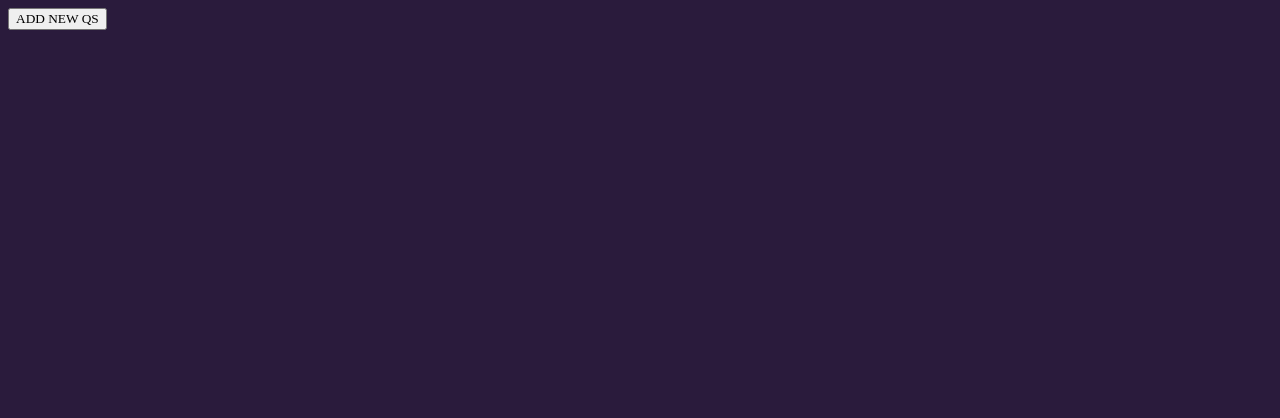
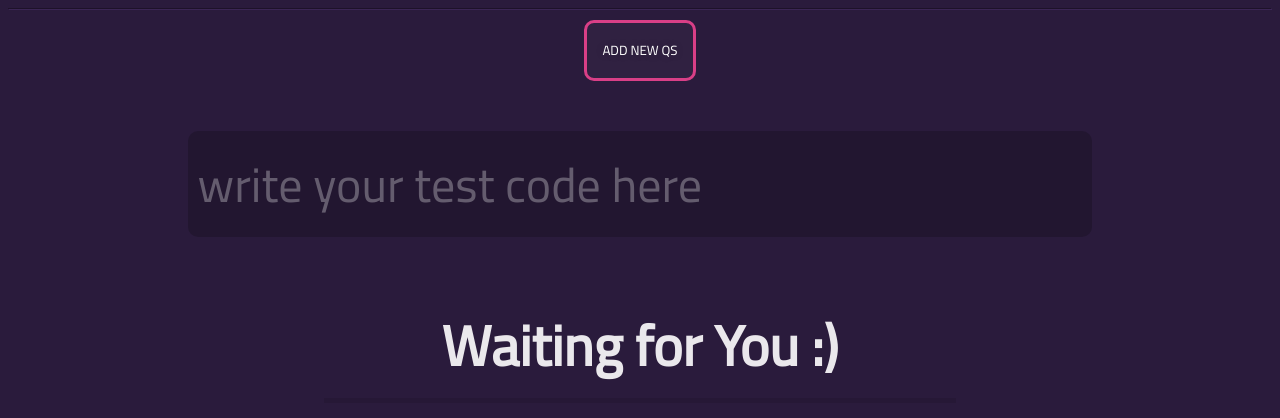
Before and after one commit to Ammar0ah/Automata, a React (Create React App) app: page /Create in a window 1280 px wide. Shown: the top 418 px of the page. Built offline with nearby package versions, Linux system fonts and the light colour scheme.

Commit message:
createPage style

```diff
--- a/package.json
+++ b/package.json
@@ -3,7 +3,7 @@
   "version": "0.1.0",
   "private": true,
   "dependencies": {
-    "lodash": "^4.17.10",
+    "lodash": "^4.17.11",
     "prop-types": "^15.6.2",
     "react": "^16.8.6",
     "react-dom": "^16.8.6",
--- a/src/App.css
+++ b/src/App.css
@@ -1,3 +1,5 @@
+@import url('https://fonts.googleapis.com/css?family=Cairo');
+
 body {
     background-color: #2A1B3C;
 }
@@ -5,6 +7,7 @@ body {
 * {
     font-family: 'Cairo';
 }
+
 *:focus {
     outline: none;
 }
@@ -27,10 +30,11 @@ body {
     cursor: pointer;
 }
 
-.load-state button:hover {
-  background-color: white;
+.load-state button:hover,
+.statment button:hover {
+    background-color: rgb(224, 221, 221);
     color: #D93F87;
-  box-shadow: 0px 0px 15px 3px rgb(68, 49, 141, 0.5);
+    box-shadow: 0px 0px 5px 3px rgb(68, 49, 141, 0.5);
 }
 
 .input-field {
@@ -50,6 +54,7 @@ body {
     font-size: 3rem;
     color: rgba(255, 255, 255, 0.7)
 }
+
 .input-field input::placeholder {
     font-size: 3rem;
     color: rgba(255, 255, 255, 0.3)
@@ -69,6 +74,7 @@ h3::after {
     margin: auto;
     border-top: 5px solid rgba(0, 0, 0, 0.1)
 }
+
 .button {
     display: block;
     margin: auto;
@@ -79,10 +85,12 @@ h3::after {
     position: relative;
     z-index: 1;
 }
+
 .button:focus {
     outline: none;
 }
-.button > span {
+
+.button>span {
     vertical-align: middle;
 }
 
@@ -91,10 +99,12 @@ h3::after {
     color: #37474f;
     border-color: #37474f;
 }
+
 .bg-2 .button {
     color: #ECEFF1;
     border-color: #ECEFF1;
 }
+
 .bg-3 .button {
     color: #fff;
     border-color: #fff;
@@ -104,9 +114,11 @@ h3::after {
 .button--size-s {
     font-size: 14px;
 }
+
 .button--size-m {
     font-size: 16px;
 }
+
 .button--size-l {
     font-size: 18px;
 }
@@ -116,21 +128,27 @@ h3::after {
     letter-spacing: 2px;
     text-transform: uppercase;
 }
+
 .button--text-thin {
     font-weight: 300;
 }
+
 .button--text-medium {
     font-weight: 500;
 }
+
 .button--text-thick {
     font-weight: 600;
 }
+
 .button--round-s {
     border-radius: 5px;
 }
+
 .button--round-m {
     border-radius: 15px;
 }
+
 .button--round-l {
     border-radius: 40px;
 }
@@ -139,12 +157,15 @@ h3::after {
 .button--border-thin {
     border: 1px solid;
 }
+
 .button--border-medium {
     border: 2px solid;
 }
+
 .button--border-thick {
     border: 3px solid;
 }
+
 /* Nuka */
 .button--nuka {
     -webkit-transition: color 0.3s;
@@ -152,9 +173,11 @@ h3::after {
     -webkit-transition-timing-function: cubic-bezier(0.2, 1, 0.3, 1);
     transition-timing-function: cubic-bezier(0.2, 1, 0.3, 1);
 }
+
 .button--nuka.button--inverted {
     color: #37474f;
 }
+
 .button--nuka::before,
 .button--nuka::after {
     content: '';
@@ -163,6 +186,7 @@ h3::after {
     background: #D93F87;
     z-index: -1;
 }
+
 .button--nuka::before {
     top: -4px;
     bottom: -4px;
@@ -174,6 +198,7 @@ h3::after {
     -webkit-transition: -webkit-transform 0.3s, opacity 0.3s;
     transition: transform 0.3s, opacity 0.3s;
 }
+
 .button--nuka::after {
     top: 0;
     left: 0;
@@ -184,28 +209,35 @@ h3::after {
     -webkit-transition: -webkit-transform 0.3s, background-color 0.3s;
     transition: transform 0.3s, background-color 0.3s;
 }
+
 .button--nuka::before,
 .button--nuka::after {
     -webkit-transition-timing-function: cubic-bezier(0.2, 1, 0.3, 1);
     transition-timing-function: cubic-bezier(0.2, 1, 0.3, 1);
 }
+
 .button--nuka.button--inverted::before,
 .button--nuka.button--inverted::after {
     background: #fff;
 }
+
 .button--nuka:hover {
     color: #fff;
     text-shadow: 0px 0px 10px rgba(0, 0, 0, 0.2)
 }
+
 .button--nuka:hover::before {
     opacity: 1;
 }
+
 .button--nuka:hover::after {
-  background-color: rgba(42, 27, 60,0.9);
+    background-color: rgba(42, 27, 60, 0.9);
 }
+
 .button--nuka.button--inverted:hover::after {
     background-color: #7986cb;
 }
+
 .button--nuka:hover::after,
 .button--nuka:hover::before {
     -webkit-transform: scale3d(1, 1, 1);
@@ -213,33 +245,33 @@ h3::after {
 }
 
 
-.notify{
-  position:absolute;
-  bottom:0px;
+.notify {
+    position: absolute;
+    bottom: 0px;
     left: 0;
-  width:100%;
-  height:0;
-  box-sizing:border-box;
-  color:white;
-  text-align:center;
-  background:rgba(0,0,0,.5);
-  overflow:hidden;
-  box-sizing:border-box;
-  transition:height .2s;
+    width: 100%;
+    height: 0;
+    box-sizing: border-box;
+    color: white;
+    text-align: center;
+    background: rgba(0, 0, 0, .5);
+    overflow: hidden;
+    box-sizing: border-box;
+    transition: height .2s;
 }
 
-#notifyType:before{
-  display:block;
-  margin-top:15px;
+#notifyType:before {
+    display: block;
+    margin-top: 15px;
 
 }
 
-.active{
-  height:100px;
+.active {
+    height: 100px;
 }
 
-.success:before{
-  Content:"Automata Loaded Successfully";
+.success:before {
+    Content: "Automata Loaded Successfully";
     font-size: 2rem;
 }
 
@@ -249,3 +281,114 @@ h3::after {
     width: 90%;
     margin: auto;
 }
+
+.statment {
+    margin: 12px auto;
+    text-align: center;
+}
+
+.statment input[type=text] {
+    background-color: rgba(0, 0, 0, 0.2);
+    margin: 10px;
+    border: 0;
+    border-radius: 10px;
+    padding: 8px;
+    color: rgba(255, 255, 255, 0.7);
+    font-size: 1.5rem
+}
+
+.statment input[type=checkbox] {
+    display: block;
+    margin: 10px auto;
+}
+
+.statment button {
+    background-color: rgb(217, 63, 135);
+    border: 0;
+    font-size: 1.5rem;
+    font-weight: 600;
+    border-radius: 10px;
+    padding: 5px 10px;
+    color: white;
+    transition: all 0.2s ease-in-out;
+    cursor: pointer;
+}
+
+.checkLabel {
+    margin: auto;
+    justify-content: center;
+    align-items: center;
+}
+
+.checkLabel input[type="checkbox"] {
+    -webkit-appearance: none;
+}
+
+.checkLabel .chk {
+    width: 80px;
+    height: 40px;
+    margin: 18px auto;
+    border-radius: 50px;
+    background: rgba(0, 0, 0, 0.2);
+    display: block;
+    cursor: pointer;
+    position: relative;
+}
+
+.checkLabel .chk::before {
+    content: "";
+    width: 40px;
+    height: 40px;
+    border-radius: 50%;
+    background: #999;
+    display: block;
+    transition: .5s;
+}
+
+.checkLabel .chk::after {
+    content: "";
+    position: absolute;
+    top: 50%;
+    transform: translateY(-50%);
+    color: #fff;
+    opacity: 0;
+    font-size: 30px;
+    transition: .5s;
+}
+
+.checkLabel input[type="checkbox"]:checked~.chk::before {
+    transform: translateX(40px);
+    background: #D93F87;
+}
+
+.checkLabel input[type="checkbox"]:checked~.chk::after {
+    /* right: -30px; */
+    opacity: 1;
+}
+
+
+
+.checkLabel input[type="checkbox"]:checked~p {
+    transition-delay: .5s;
+    transform: translateY(0);
+    background-position-x: 0;
+}
+
+.addButton {
+    margin: 10px auto;
+    display: block;
+    padding: 15px;
+    background-color: rgba(255, 255, 255, 0.027);
+    color: #fff;
+    border-radius: 10px;
+    text-shadow: 0px 0px 10px rgba(0, 0, 0, 0.2);
+    border: 3px solid #D93F87;
+}
+
+.addButton:hover {
+    background-color: rgba(42, 27, 60, 0.9);
+}
+
+hr {
+    border-color: rgba(42, 27, 60, 0.3)
+}
--- a/src/App.js
+++ b/src/App.js
@@ -105,12 +105,16 @@ class App extends Component {
       numQs: [...numQs.arr],
       comQs: [...comQs.arr],
       varQs: [...varQs.arr],
-      displayAlert: true,
+      displayAlert: true
     });
-    setTimeout(() => this.setState({displayAlert: false}),2000)
+    setTimeout(() => this.setState({ displayAlert: false }), 2000);
   };
 
-  test = () => {
+  test = t => {
+    if (t) {
+      if (this.isBelong(0, this.state.testInput, this.state.Qs)) return "True";
+      else return "false";
+    } else {
       if (this.isBelong(0, this.state.testInput, this.state.preQs))
         return "This is keyword";
       else if (this.isBelong(0, this.state.testInput, this.state.numQs))
@@ -120,11 +124,13 @@ class App extends Component {
       else if (this.isBelong(0, this.state.testInput, this.state.varQs))
         return "This is Decleration";
       else return "This is not valid Automata";
+    }
   };
-  InputChanged = e => {
-    this.setState({ testInput: e.currentTarget.value }, () =>
-      this.setState({ type: this.test() })
-    );
+  InputChanged = (e, t) => {
+    this.setState({ testInput: e.currentTarget.value }, () => {
+      const type = t ? this.test(t) : this.test();
+      this.setState({ type: type });
+    });
   };
 
   render() {
@@ -150,6 +156,9 @@ class App extends Component {
                 Qs={this.state.Qs}
                 AddState={this.AddState}
                 AddQs={this.AddQs}
+                testInput={this.state.testInput}
+                InputChanged={this.InputChanged}
+                type={this.state.type}
               />
             )}
           />
--- a/src/Models/Statement.jsx
+++ b/src/Models/Statement.jsx
@@ -23,20 +23,28 @@ class Statement extends Component {
   };
   render() {
     return (
+      <div className="statment">
         <div>
           <input
+            type="text"
             onChange={e => this.inputChanged(e, "key")}
             value={this.state.inputKey}
           />
           <input
+            type="text"
             onChange={e => this.inputChanged(e, "value")}
             value={this.state.inputValue}
           />
+          <label className="checkLabel">
             <input
+              type="text"
               type="checkbox"
               value={this.state.isFinite}
               onChange={e => this.inputChanged(e, "isFinite")}
             />
+            <span class="chk" />
+          </label>
+        </div>
         <button
           onClick={() =>
             this.props.clicked(
@@ -49,8 +57,6 @@ class Statement extends Component {
         >
           SUBMIT
         </button>
-        <h3>key: {this.state.inputKey}</h3>
-        <h3>Value: {this.state.inputValue}</h3>
       </div>
     );
   }
--- a/src/Models/createPage.jsx
+++ b/src/Models/createPage.jsx
@@ -8,7 +8,21 @@ class CreatePage extends Component {
     return (
       <div>
         {St}
-        <button onClick={this.props.AddQs}>ADD NEW QS</button>
+        <hr />
+        <button className="addButton" onClick={this.props.AddQs}>
+          ADD NEW QS
+        </button>
+        <div className="input-field">
+          <input
+            type="text"
+            placeholder="write your test code here"
+            value={this.props.testInput}
+            onChange={e => {
+              this.props.InputChanged(e, 1);
+            }}
+          />
+        </div>
+        <h3>{this.props.type}</h3>
       </div>
     );
   }
```
Also changed, not shown: src/index.js (+7 -4 lines). Lines whose indentation alone changed are shown as unchanged.
